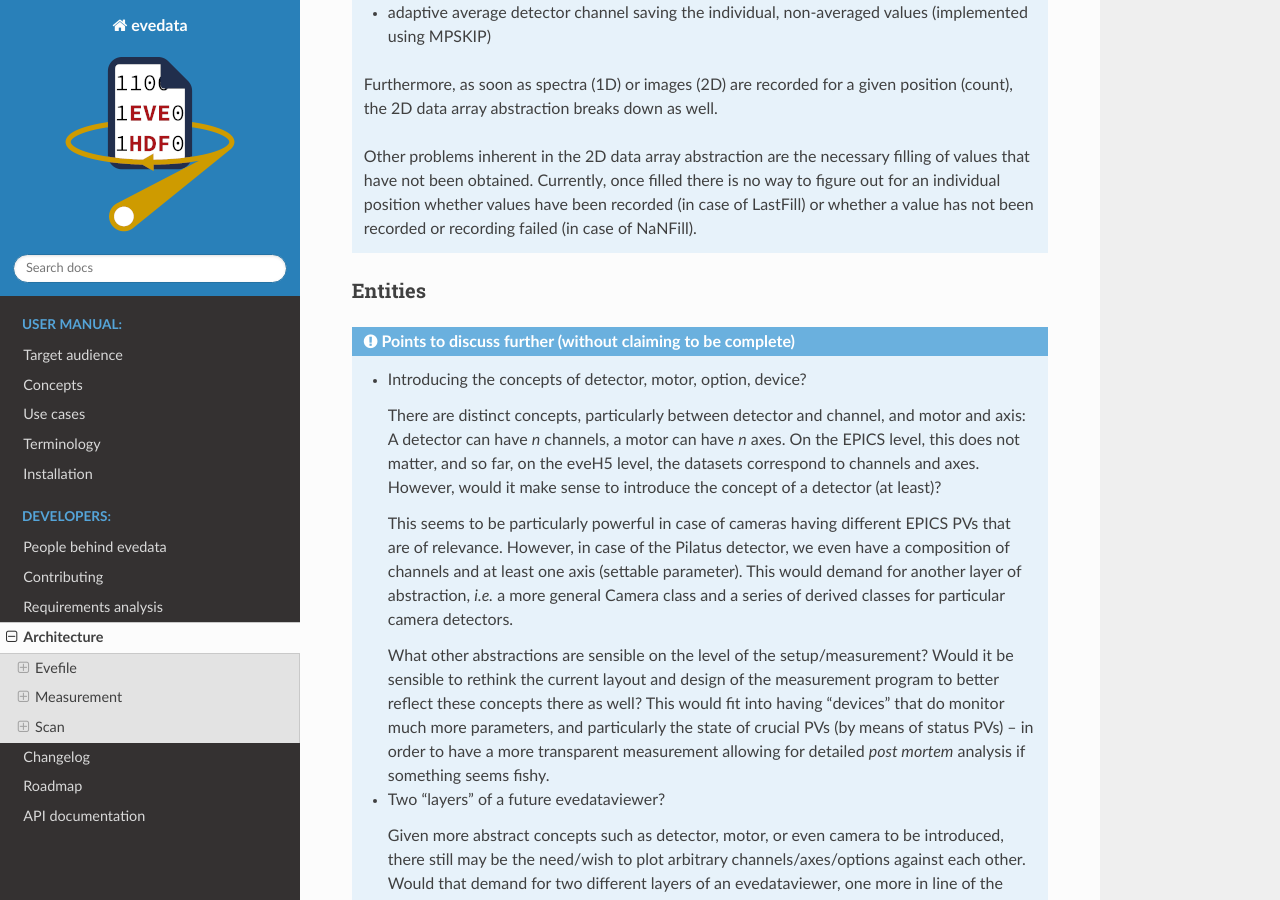
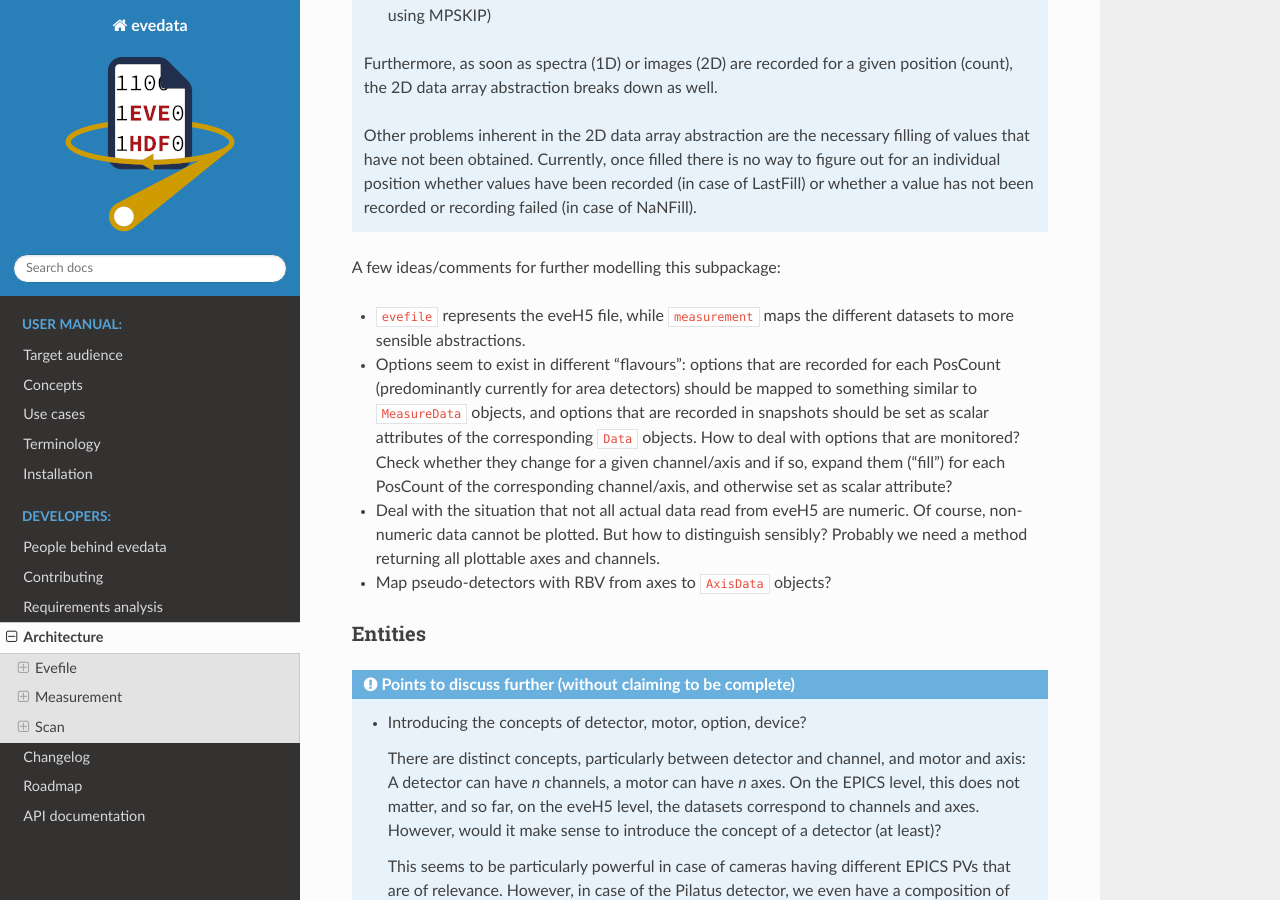
Before and after one commit to tillbiskup/evedata, a Sphinx documentation site: the page built from docs/architecture.rst, in a window 1280 px wide and 900 px high, scrolled down 17375 px. Built offline with Sphinx 7.4.7 and the Read the Docs theme 2.0.0, drawn with Linux system fonts in a browser that asks for light colours.

Commit message:
Add ROIs to data model; ideas for measurement subpackage

```diff
--- a/docs/architecture.rst
+++ b/docs/architecture.rst
@@ -432,6 +432,13 @@ However, the ``measurement`` subpackage is still general enough to cope with all
     Other problems inherent in the 2D data array abstraction are the necessary filling of values that have not been obtained. Currently, once filled there is no way to figure out for an individual position whether values have been recorded (in case of LastFill) or whether a value has not been recorded or recording failed (in case of NaNFill).
 
 
+A few ideas/comments for further modelling this subpackage:
+
+* ``evefile`` represents the eveH5 file, while ``measurement`` maps the different datasets to more sensible abstractions.
+* Options seem to exist in different "flavours": options that are recorded for each PosCount (predominantly currently for area detectors) should be mapped to something similar to ``MeasureData`` objects, and options that are recorded in snapshots should be set as scalar attributes of the corresponding ``Data`` objects. How to deal with options that are monitored? Check whether they change for a given channel/axis and if so, expand them ("fill") for each PosCount of the corresponding channel/axis, and otherwise set as scalar attribute?
+* Deal with the situation that not all actual data read from eveH5 are numeric. Of course, non-numeric data cannot be plotted. But how to distinguish sensibly? Probably we need a method returning all plottable axes and channels.
+* Map pseudo-detectors with RBV from axes to ``AxisData`` objects?
+
 
 Entities
 --------
```
Also changed, not shown: docs/uml/evedata.evefile.data.svg, 2 other files.
